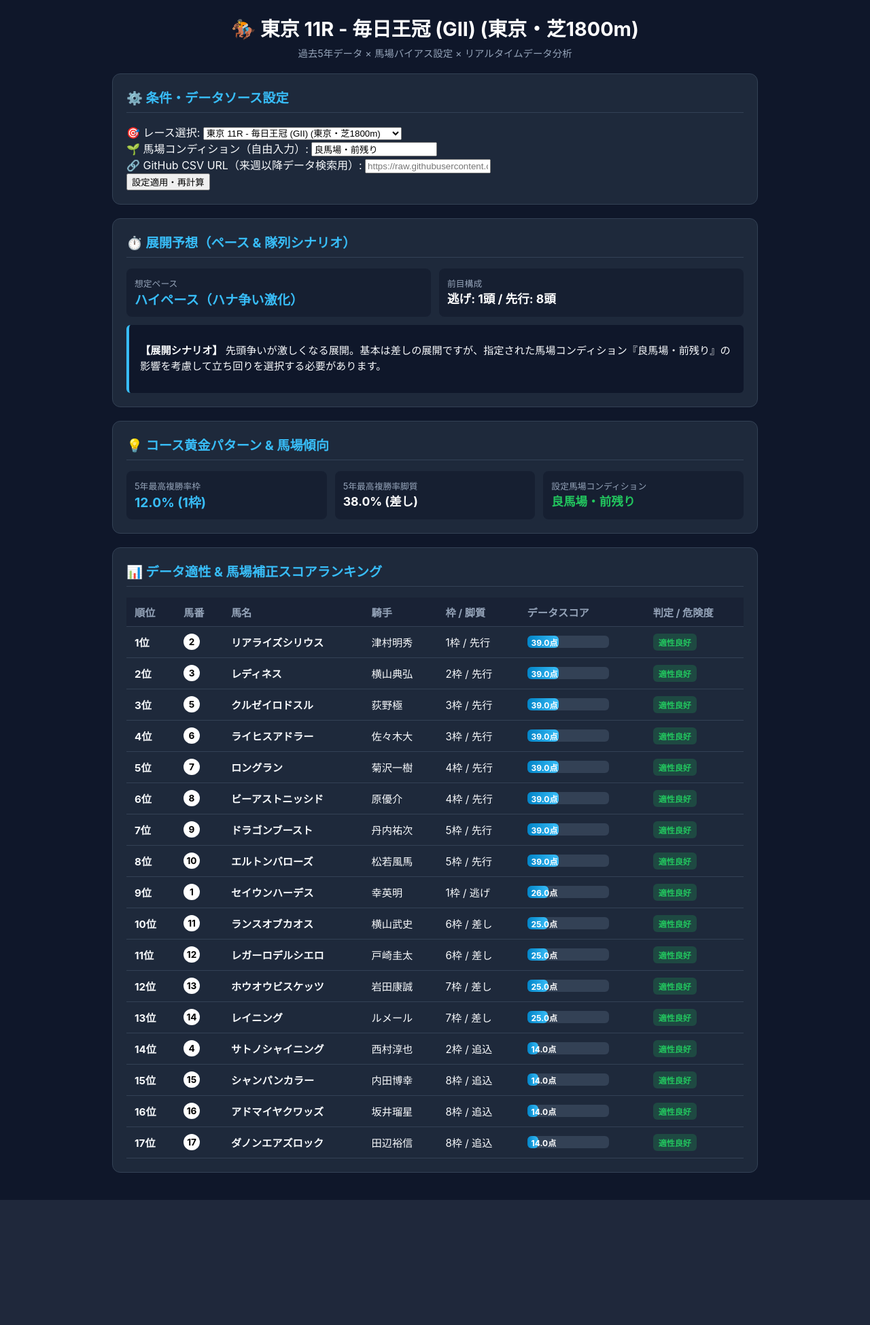
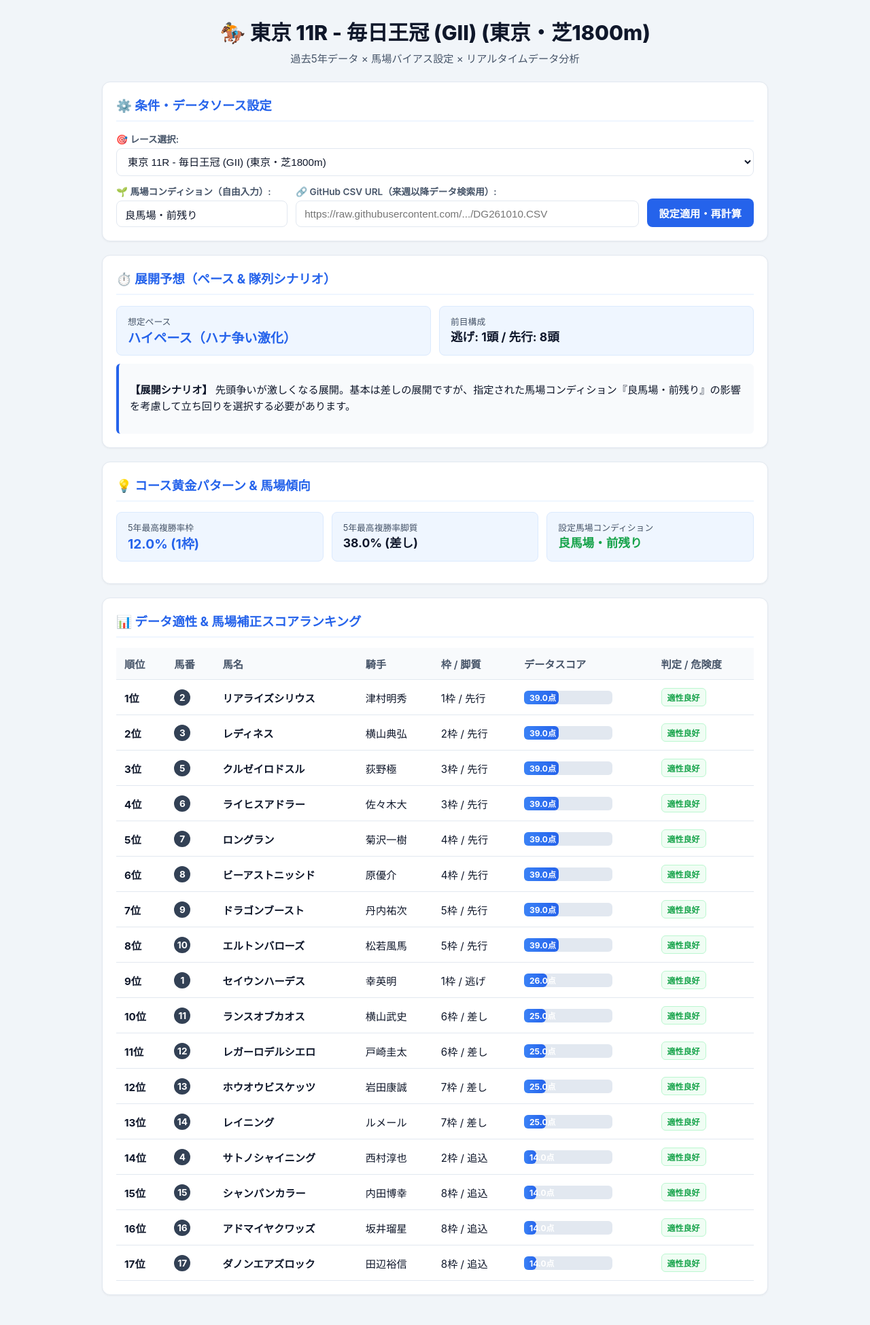
Before and after one commit to 5rt7y68kdf-maker/KUINA_AI, a Flask app: page / in a window 1280 px wide. Shown: the whole page at 68% size. Before the commit the page ends 1765 px from the top, so only its background shows below. Run offline with Flask 3, Linux system fonts and the light colour scheme.

Commit message:
Refactor CSS styles and update color variables
Updated CSS variables and styles for improved design consistency and accessibility.

```diff
--- a/static/style.css
+++ b/static/style.css
@@ -1,41 +1,45 @@
 :root {
-    --bg-color: #0f172a;
-    --card-bg: #1e293b;
-    --text-primary: #f8fafc;
-    --text-secondary: #94a3b8;
-    --accent-color: #38bdf8;
-    --danger-color: #ef4444;
-    --success-color: #22c55e;
-    --border-color: #334155;
+    --bg-color: #f1f5f9;
+    --card-bg: #ffffff;
+    --text-primary: #0f172a;
+    --text-secondary: #475569;
+    --accent-color: #2563eb;
+    --accent-light: #eff6ff;
+    --danger-color: #dc2626;
+    --danger-bg: #fef2f2;
+    --success-color: #16a34a;
+    --success-bg: #f0fdf4;
+    --border-color: #e2e8f0;
 }
 
 body {
     background-color: var(--bg-color);
     color: var(--text-primary);
-    font-family: -apple-system, BlinkMacSystemFont, "Segoe UI", Roboto, sans-serif;
+    font-family: -apple-system, BlinkMacSystemFont, "Segoe UI", Roboto, "Helvetica Neue", sans-serif;
     margin: 0;
-    padding: 20px;
+    padding: 24px 16px;
 }
 
 .container {
-    max-width: 950px;
+    max-width: 980px;
     margin: 0 auto;
 }
 
 .header {
-    margin-bottom: 20px;
+    margin-bottom: 24px;
     text-align: center;
 }
 
 .header h1 {
     margin: 0;
-    color: #fff;
-    font-size: 1.8rem;
+    color: var(--text-primary);
+    font-size: 1.9rem;
+    font-weight: 800;
 }
 
 .subtitle {
     color: var(--text-secondary);
-    font-size: 0.9rem;
+    font-size: 0.95rem;
     margin-top: 6px;
 }
 
@@ -45,61 +49,89 @@ body {
     border-radius: 12px;
     padding: 20px;
     margin-bottom: 20px;
+    box-shadow: 0 1px 3px rgba(0,0,0,0.05);
 }
 
 .card h2 {
     margin-top: 0;
-    font-size: 1.2rem;
+    font-size: 1.15rem;
     color: var(--accent-color);
-    border-bottom: 1px solid var(--border-color);
-    padding-bottom: 8px;
+    border-bottom: 2px solid var(--accent-light);
+    padding-bottom: 10px;
 }
 
-.race-select {
-    width: 100%;
-    padding: 10px 14px;
-    font-size: 1rem;
-    background: #0f172a;
-    color: #fff;
-    border: 1px solid var(--accent-color);
-    border-radius: 8px;
-    margin-top: 6px;
-    cursor: pointer;
+.config-form {
+    display: flex;
+    flex-direction: column;
+    gap: 12px;
 }
 
-.pace-grid {
+.form-row {
+    display: flex;
+    gap: 12px;
+    flex-wrap: wrap;
+    align-items: flex-end;
+}
+
+.flex-1 { flex: 1; min-width: 200px; }
+.flex-2 { flex: 2; min-width: 280px; }
+
+.form-group label {
+    display: block;
+    font-size: 0.85rem;
+    font-weight: 600;
+    color: var(--text-secondary);
+    margin-bottom: 4px;
+}
+
+.form-control {
+    width: 100%;
+    padding: 10px 12px;
+    font-size: 0.95rem;
+    background: #ffffff;
+    color: var(--text-primary);
+    border: 1px solid var(--border-color);
+    border-radius: 8px;
+    box-sizing: border-box;
+}
+
+.form-control:focus {
+    outline: none;
+    border-color: var(--accent-color);
+    box-shadow: 0 0 0 3px var(--accent-light);
+}
+
+.btn {
+    padding: 10px 18px;
+    font-size: 0.95rem;
+    font-weight: bold;
+    border: none;
+    border-radius: 8px;
+    cursor: pointer;
+    white-space: nowrap;
+}
+
+.btn-primary {
+    background-color: var(--accent-color);
+    color: #ffffff;
+}
+
+.btn-primary:hover {
+    background-color: #1d4ed8;
+}
+
+.pace-grid, .summary-grid {
     display: grid;
     grid-template-columns: repeat(auto-fit, minmax(200px, 1fr));
     gap: 12px;
     margin-bottom: 12px;
 }
 
-.pace-item {
-    background: #0f172a88;
-    padding: 12px;
+.pace-item, .summary-item {
+    background: var(--accent-light);
+    padding: 12px 16px;
     border-radius: 8px;
-}
-
-.scenario-box {
-    background: #0f172a;
-    border-left: 4px solid var(--accent-color);
-    padding: 12px 16px;
-    border-radius: 6px;
-    font-size: 0.95rem;
-    line-height: 1.5;
-}
-
-.summary-grid {
-    display: grid;
-    grid-template-columns: repeat(auto-fit, minmax(200px, 1fr));
-    gap: 12px;
-    margin-top: 12px;
-}
-
-.summary-item {
-    background: #0f172a88;
-    padding: 12px;
-    border-radius: 8px;
+    border: 1px solid #dbeafe;
 }
 
 .label {
@@ -111,7 +143,7 @@ body {
 .value {
     font-size: 1.1rem;
     font-weight: bold;
-    color: #fff;
+    color: var(--text-primary);
 }
 
 .value-highlight {
@@ -121,7 +153,17 @@ body {
 }
 
 .status-badge {
-    color: #22c55e;
+    color: var(--success-color);
+}
+
+.scenario-box {
+    background: #f8fafc;
+    border-left: 4px solid var(--accent-color);
+    padding: 12px 16px;
+    border-radius: 6px;
+    font-size: 0.95rem;
+    line-height: 1.6;
+    color: var(--text-primary);
 }
 
 .ranking-table {
@@ -132,18 +174,19 @@ body {
 }
 
 .ranking-table th, .ranking-table td {
-    padding: 10px 12px;
+    padding: 12px;
     text-align: left;
     border-bottom: 1px solid var(--border-color);
 }
 
 .ranking-table th {
-    background: #0f172a55;
+    background: #f8fafc;
     color: var(--text-secondary);
+    font-weight: 600;
 }
 
 .dangerous-row {
-    background: #ef444415;
+    background: var(--danger-bg);
 }
 
 .frame-badge {
@@ -155,31 +198,31 @@ body {
     border-radius: 50%;
     font-weight: bold;
     font-size: 0.85rem;
-    color: #000;
-    background: #fff;
+    color: #ffffff;
+    background: #334155;
 }
 
 .score-bar-container {
-    background: #334155;
+    background: #e2e8f0;
     border-radius: 6px;
     position: relative;
-    height: 18px;
-    width: 120px;
+    height: 20px;
+    width: 130px;
 }
 
 .score-bar {
-    background: linear-gradient(90deg, #0284c7, #38bdf8);
+    background: linear-gradient(90deg, #3b82f6, #2563eb);
     height: 100%;
     border-radius: 6px;
 }
 
 .score-text {
     position: absolute;
-    left: 6px;
+    left: 8px;
     top: 1px;
     font-size: 0.75rem;
     font-weight: bold;
-    color: #fff;
+    color: #ffffff;
 }
 
 .badge {
@@ -191,14 +234,15 @@ body {
 }
 
 .badge.danger {
-    background: #ef444433;
+    background: #fef2f2;
     color: var(--danger-color);
-    border: 1px solid var(--danger-color);
+    border: 1px solid #fecaca;
 }
 
 .badge.success {
-    background: #22c55e33;
+    background: var(--success-bg);
     color: var(--success-color);
+    border: 1px solid #bbf7d0;
 }
 
 .danger-detail {
```
